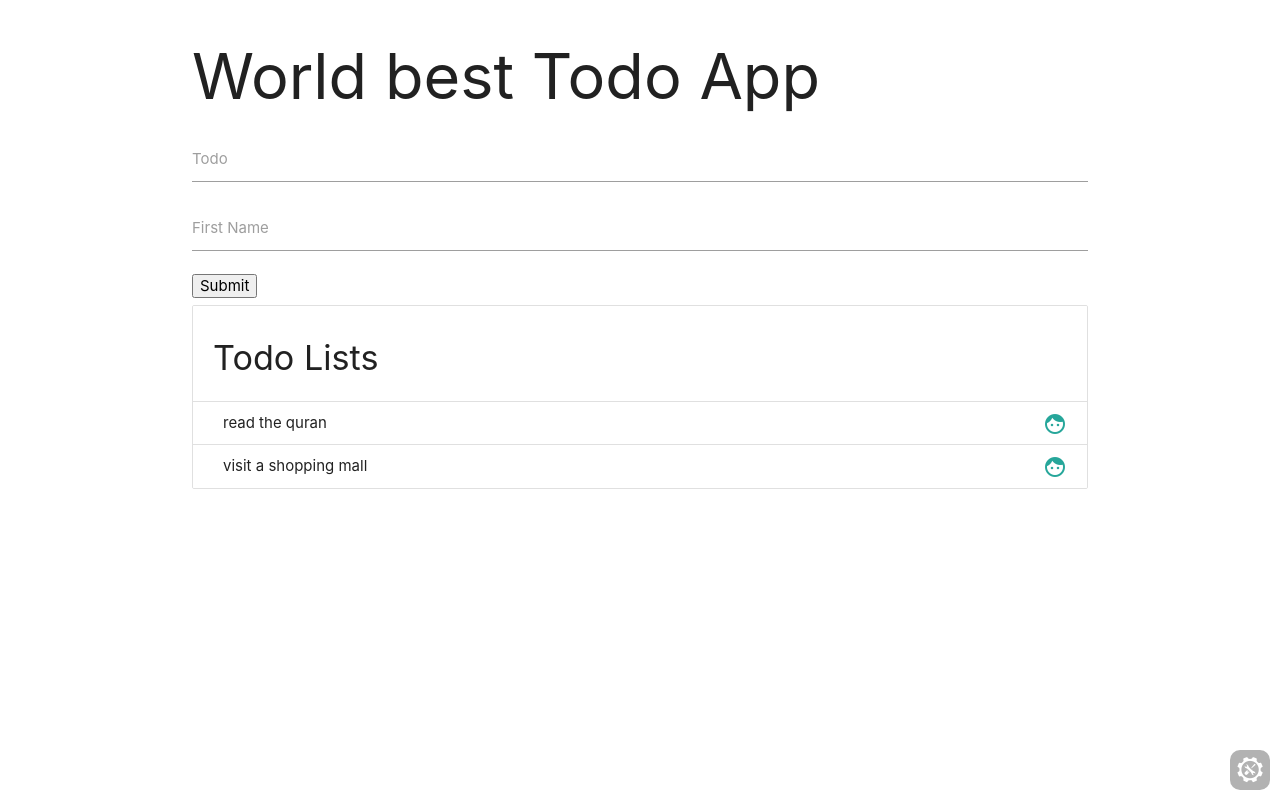
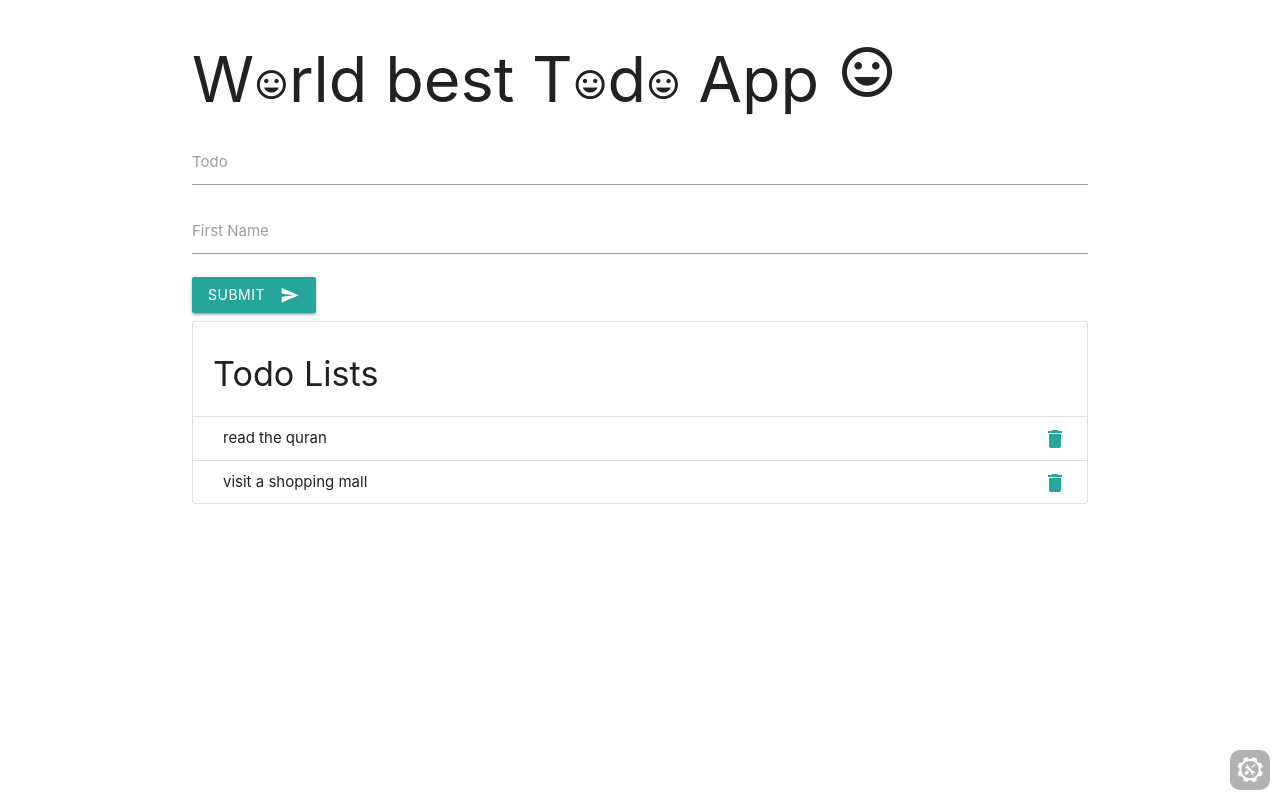
Before and after one commit to Fattylee/fattylee-react-todos, a React app: page / in a window 1280 px wide. Built offline with nearby package versions, Linux system fonts and the light colour scheme.

Commit message:
implement delete todo

```diff
--- a/src/components/Todo.js
+++ b/src/components/Todo.js
@@ -9,23 +9,28 @@ class Todo extends Component {
       { id: 2, content: 'visit a shopping mall' },
     ],
   }
+  deleteTodo = (id) => {
+    this.setState((prevState) => ({
+      todos: prevState.todos.filter(({id: todoId}) => id != todoId),
+    }));
+  }
   render () {
     return (
       <Fragment>
-      <div class='container'>
-        <h1>World best Todo App</h1>
+      <div className='container'>
+        <h1>W<i className='material-icons h1-icon'>insert_emoticon</i>rld best T<i className='material-icons h1-icon'>insert_emoticon</i>d<i className='material-icons h1-icon'>insert_emoticon</i> App <i className='material-icons medium'>insert_emoticon</i></h1>
         <form>
         <div className="input-field">
           <input type='text' id='content' name='content'  />
-           <label for="content">Todo</label>
+           <label htmlFor="content">Todo</label>
           </div>
           <div className="input-field">
             <input  id="first_name" type="text" className="validate" />
-            <label for="first_name">First Name</label>
+            <label htmlFor="first_name">First Name</label>
             </div>
-          <button>Submit</button>
+          <button class="btn waves-effect waves-light" type="submit" name="action">Submit <i class="material-icons right">send</i> </button>
         </form>
-         <TodoList todos={this.state.todos} />
+         <TodoList todos={this.state.todos} deleteTodo={this.deleteTodo}/>
         </div>
       </Fragment>
     )
--- a/src/components/TodoItem.js
+++ b/src/components/TodoItem.js
@@ -1,10 +1,15 @@
 import React from 'react';
 
 
-const TodoItem = ({ content }) => {
+const TodoItem = ({ todo: {content, id}, deleteTodo }) => {
   return (
-     <li class="collection-item">
-       <div>{content}<a class="secondary-content"><i class="material-icons">face</i></a></div></li>
+     <li className="collection-item">
+       <div>{content}
+       <a
+       onClick={() => {
+         deleteTodo(id);
+       }}
+       className="secondary-content pointer"><i className="material-icons">delete</i></a></div></li>
     )
 }
 
--- a/src/components/TodoList.js
+++ b/src/components/TodoList.js
@@ -1,14 +1,15 @@
-import React, { Fragment } from 'react';
+import React from 'react';
 import TodoItem from './TodoItem';
 
 
-const TodoList = ({ todos }) => {
+const TodoList = ({ todos, deleteTodo }) => {
   const todoList = todos.length ? (
-    todos.map( ({id, content}) => <TodoItem key={id} content={content} />))
-   : (<h2>Your list of todos is empty.</h2>);
-    return (
-      <ul class="collection with-header">
-        <li class="collection-header"><h4>Todo Lists</h4></li>
+    todos.map( (todo) => <TodoItem key={todo.id} todo={todo} deleteTodo={deleteTodo} />))
+   : (<li className="collection-header"><h4>Your list of todos is empty. <a class="waves-effect waves-light btn-small"><i className='material-icons left'>note_add</i>Add todo</a></h4></li>);
+
+  return (
+      <ul className="collection with-header">
+        <li className="collection-header"><h4>Todo Lists</h4></li>
         { todoList }
       </ul>
     )
--- /dev/null
+++ b/src/styles/components/Todo.less
@@ -0,0 +1,5 @@
+@h1-icon-size: 34.8px;
+
+.h1-icon {
+  font-size: @h1-icon-size;
+}
--- /dev/null
+++ b/src/styles/components/TodoItem.less
@@ -0,0 +1,3 @@
+.pointer {
+  cursor: pointer;
+}
--- a/src/styles/index.less
+++ b/src/styles/index.less
@@ -1,6 +1,5 @@
-body {
-  //background: gold;
-}
+@import './components/Todo';
+@import './components/TodoItem';
 
 .flex {
   display: flex;
```
Also changed, not shown: src/components/AddTodo.js (added).
